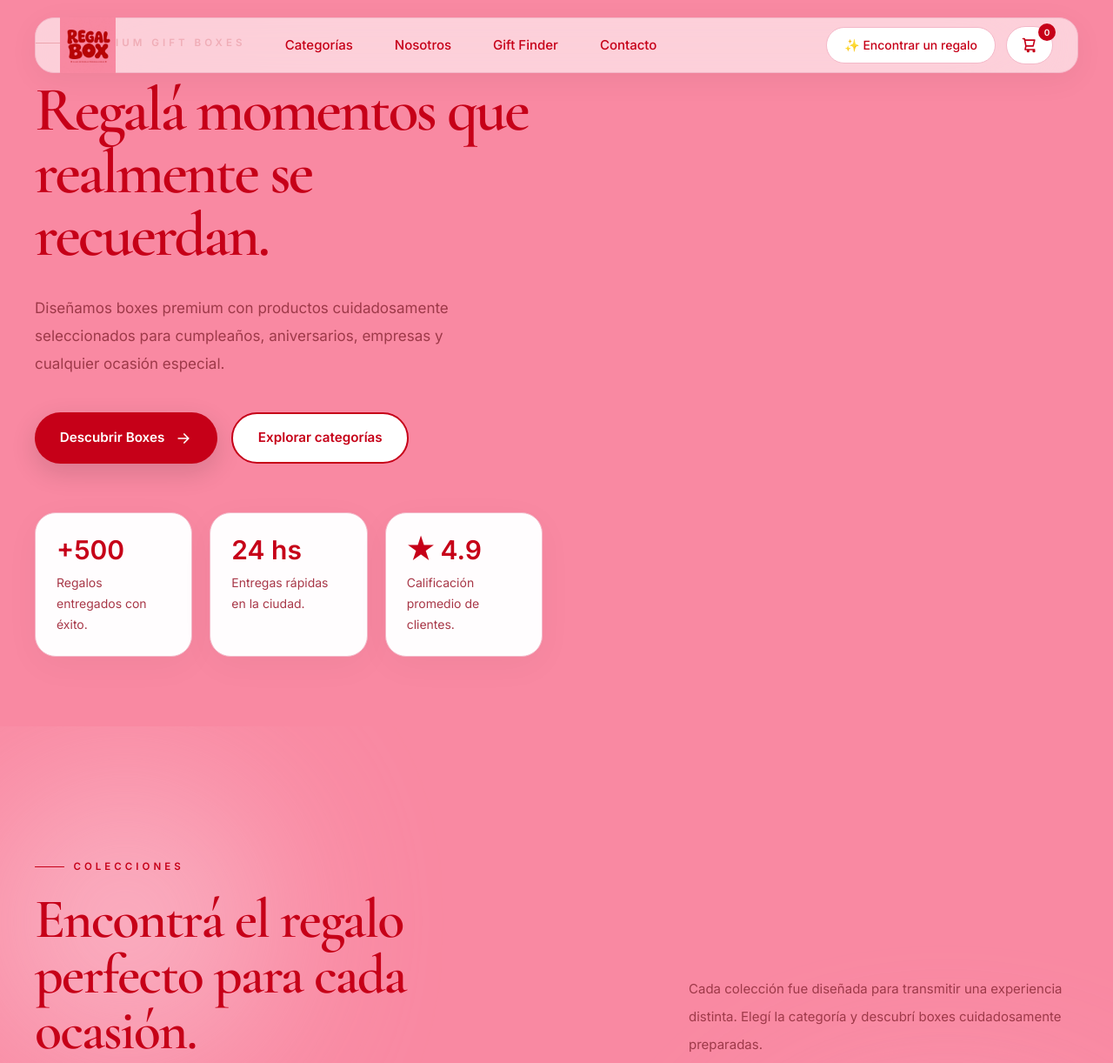
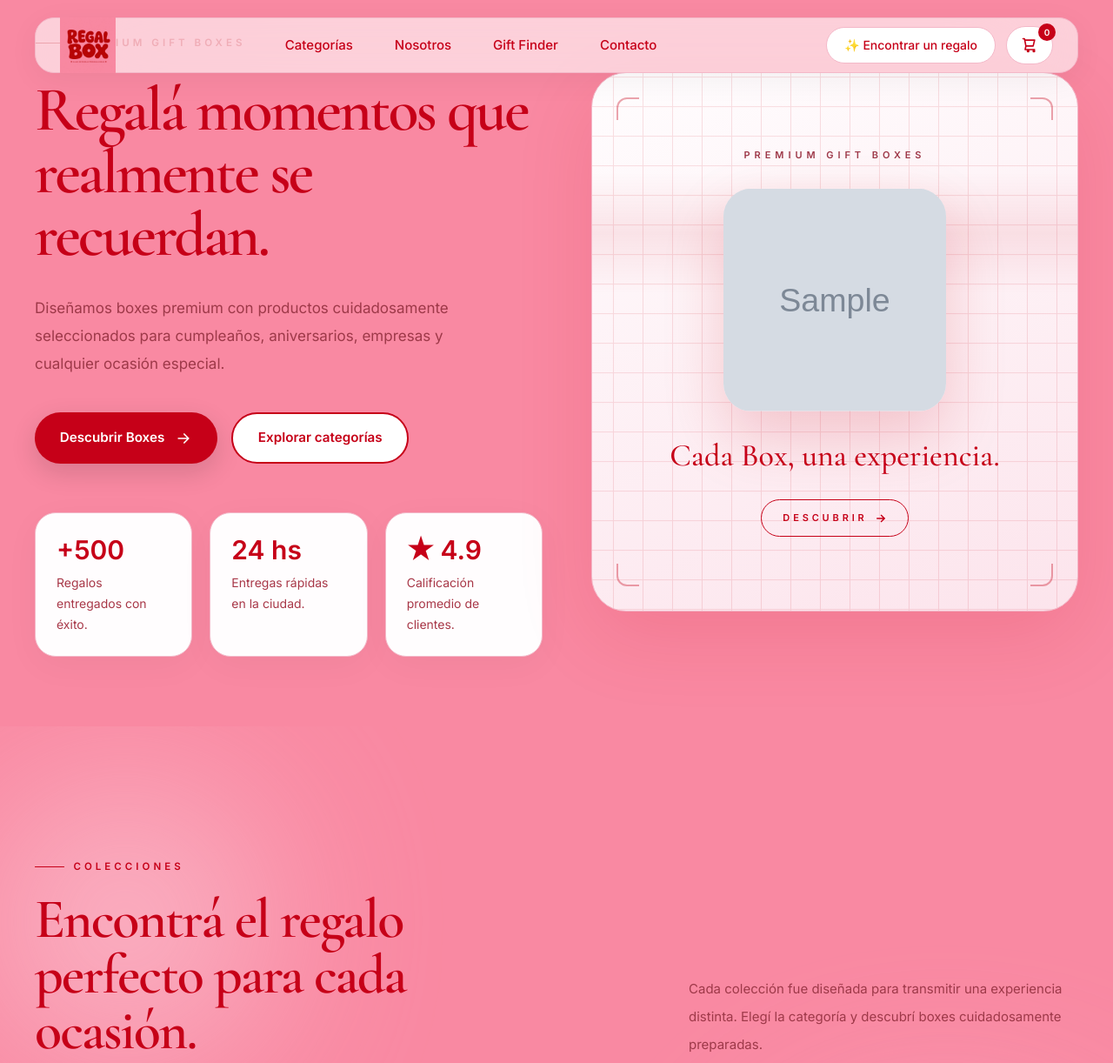
Before and after one commit to juanperdomo-9/regalbox, a Django app: page / in a window 1280 px wide. Shown: the top 1222 px of the page at 87% size. Run offline with Django 5.2, Linux system fonts and the light colour scheme; tables that the repository leaves empty hold one stand-in row (values such as "Sample post"); grey boxes marked "Sample" are stand-in pictures; data that the repository does not hold is empty; some libraries are stand-ins or nearby versions.

Commit message:
Agregar panel estilo gateway en el hero + fix zoom input Regi en mobile
Co-Authored-By: Claude Sonnet 5 <noreply@anthropic.com>

```diff
--- a/static/js/home.js
+++ b/static/js/home.js
@@ -13,7 +13,30 @@ document.addEventListener("DOMContentLoaded", () => {
 
 function initHome() {
 
-    console.log("Home cargada");
+    initGatewaySpotlight();
+
+}
+
+
+// ===========================================
+// GATEWAY PANEL — spotlight que sigue el mouse
+// ===========================================
+
+function initGatewaySpotlight() {
+
+    const panel = document.getElementById("gatewayPanel");
+    const spotlight = document.getElementById("gatewaySpotlight");
+
+    if (!panel || !spotlight) return;
+
+    panel.addEventListener("mousemove", (e) => {
+
+        const rect = panel.getBoundingClientRect();
+
+        spotlight.style.setProperty("--mx", `${e.clientX - rect.left}px`);
+        spotlight.style.setProperty("--my", `${e.clientY - rect.top}px`);
+
+    });
 
 }
 
--- a/templates/home.html
+++ b/templates/home.html
@@ -403,6 +403,84 @@
 
             transform:none;
 
+        }
+
+        /* ===========================
+        GATEWAY PANEL — Premium Gift Boxes
+        =========================== */
+
+        .gateway-panel{
+            position:relative;
+            border-radius:40px;
+            overflow:hidden;
+            background:linear-gradient(160deg,#FFFDFE 0%,#FCE4EC 100%);
+            border:1px solid #F3B8C8;
+            box-shadow:0 30px 90px rgba(198,0,24,.12);
+        }
+
+        .gateway-grid{
+            position:absolute;
+            inset:-20px;
+            opacity:.12;
+            background-image:
+                linear-gradient(#C60018 1px,transparent 1px),
+                linear-gradient(90deg,#C60018 1px,transparent 1px);
+            background-size:34px 34px;
+            animation:gateway-drift 14s ease-in-out infinite;
+            pointer-events:none;
+        }
+
+        @keyframes gateway-drift{
+            0%,100%{ transform:translate(0,0); }
+            50%{ transform:translate(10px,-10px); }
+        }
+
+        .gateway-spotlight{
+            position:absolute;
+            inset:0;
+            background:radial-gradient(420px circle at var(--mx,50%) var(--my,50%),rgba(198,0,24,.12),transparent 60%);
+            opacity:0;
+            transition:opacity .4s;
+            pointer-events:none;
+        }
+
+        .gateway-panel:hover .gateway-spotlight{
+            opacity:1;
+        }
+
+        .gateway-scan{
+            position:absolute;
+            inset-inline:0;
+            height:140px;
+            background:linear-gradient(to bottom,transparent,rgba(198,0,24,.08),transparent);
+            animation:gateway-scan 6s ease-in-out infinite;
+            pointer-events:none;
+        }
+
+        @keyframes gateway-scan{
+            0%{ transform:translateY(-140px); }
+            100%{ transform:translateY(620px); }
+        }
+
+        .gateway-corner{
+            position:absolute;
+            width:26px;
+            height:26px;
+            border-color:rgba(198,0,24,.35);
+            transition:border-color .3s;
+        }
+
+        .gateway-panel:hover .gateway-corner{
+            border-color:#C60018;
+        }
+
+        .gateway-float{
+            animation:gateway-float 6s ease-in-out infinite;
+        }
+
+        @keyframes gateway-float{
+            0%,100%{ transform:translateY(0); }
+            50%{ transform:translateY(-14px); }
         }
 
     </style>
@@ -779,6 +857,68 @@
 
             </div>
 
+            <!-- ================================= -->
+            <!-- GATEWAY PANEL -->
+            <!-- ================================= -->
+
+            <div class="hidden lg:block">
+
+                <div
+                    id="gatewayPanel"
+                    class="gateway-panel relative flex h-[620px] w-full flex-col items-center justify-center overflow-hidden px-10 text-center">
+
+                    <div class="gateway-grid"></div>
+                    <div class="gateway-spotlight" id="gatewaySpotlight"></div>
+                    <div class="gateway-scan"></div>
+
+                    <span class="gateway-corner absolute left-7 top-7 rounded-tl-xl border-l-2 border-t-2"></span>
+                    <span class="gateway-corner absolute right-7 top-7 rounded-tr-xl border-r-2 border-t-2"></span>
+                    <span class="gateway-corner absolute bottom-7 left-7 rounded-bl-xl border-b-2 border-l-2"></span>
+                    <span class="gateway-corner absolute bottom-7 right-7 rounded-br-xl border-b-2 border-r-2"></span>
+
+                    <span class="relative text-[11px] font-semibold uppercase tracking-[.45em] text-[#9E3949]">
+                        Premium Gift Boxes
+                    </span>
+
+                    {% with box=featured_boxes.0|default:latest_boxes.0 %}
+
+                    {% if box.image %}
+
+                    <img
+                        src="{{ box.image.url }}"
+                        alt="{{ box.name }}"
+                        class="gateway-float relative mt-8 h-64 w-64 rounded-[32px] object-cover shadow-[0_30px_70px_rgba(198,0,24,.18)]">
+
+                    {% else %}
+
+                    <div class="gateway-float relative mt-8 flex h-64 w-64 items-center justify-center rounded-[32px] bg-white text-6xl shadow-[0_30px_70px_rgba(198,0,24,.18)]">
+                        🎁
+                    </div>
+
+                    {% endif %}
+
+                    {% endwith %}
+
+                    <h3 class="relative mt-8 font-display text-4xl leading-none text-[#C60018]">
+                        Cada Box, una experiencia.
+                    </h3>
+
+                    <a
+                        href="#destacados"
+                        class="magnetic relative mt-8 inline-flex items-center gap-2 rounded-full border border-[#C60018] px-6 py-3 text-[11px] font-semibold uppercase tracking-[.35em] text-[#C60018] transition-all duration-300 hover:bg-[#C60018] hover:text-white">
+
+                        Descubrir
+
+                        <svg class="h-3.5 w-3.5" viewBox="0 0 24 24" fill="none" stroke="currentColor" stroke-width="2.5">
+                            <path d="M5 12h14M13 6l6 6-6 6" stroke-linecap="square"/>
+                        </svg>
+
+                    </a>
+
+                </div>
+
+            </div>
+
         </div>
 
     </div>
```
